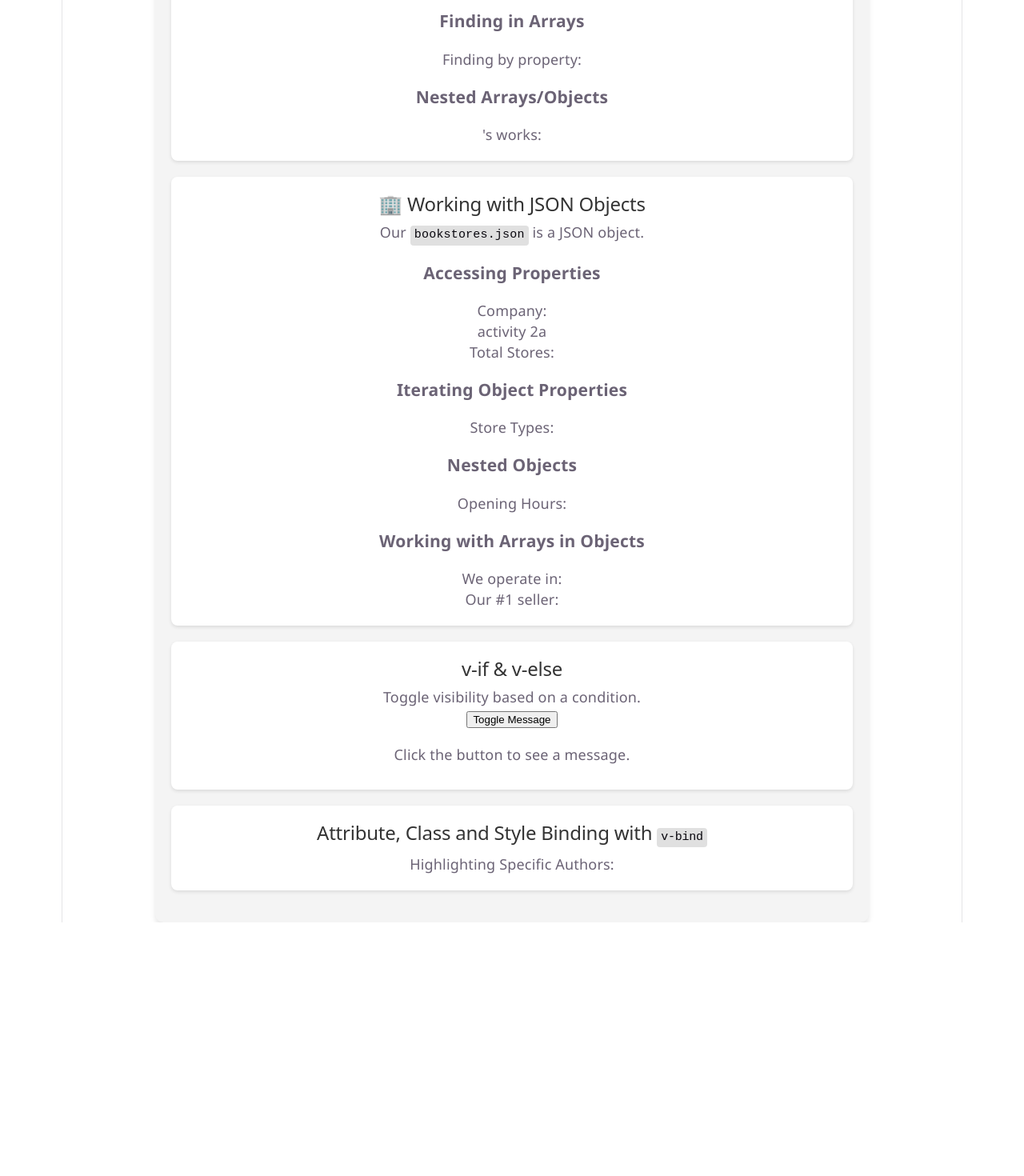
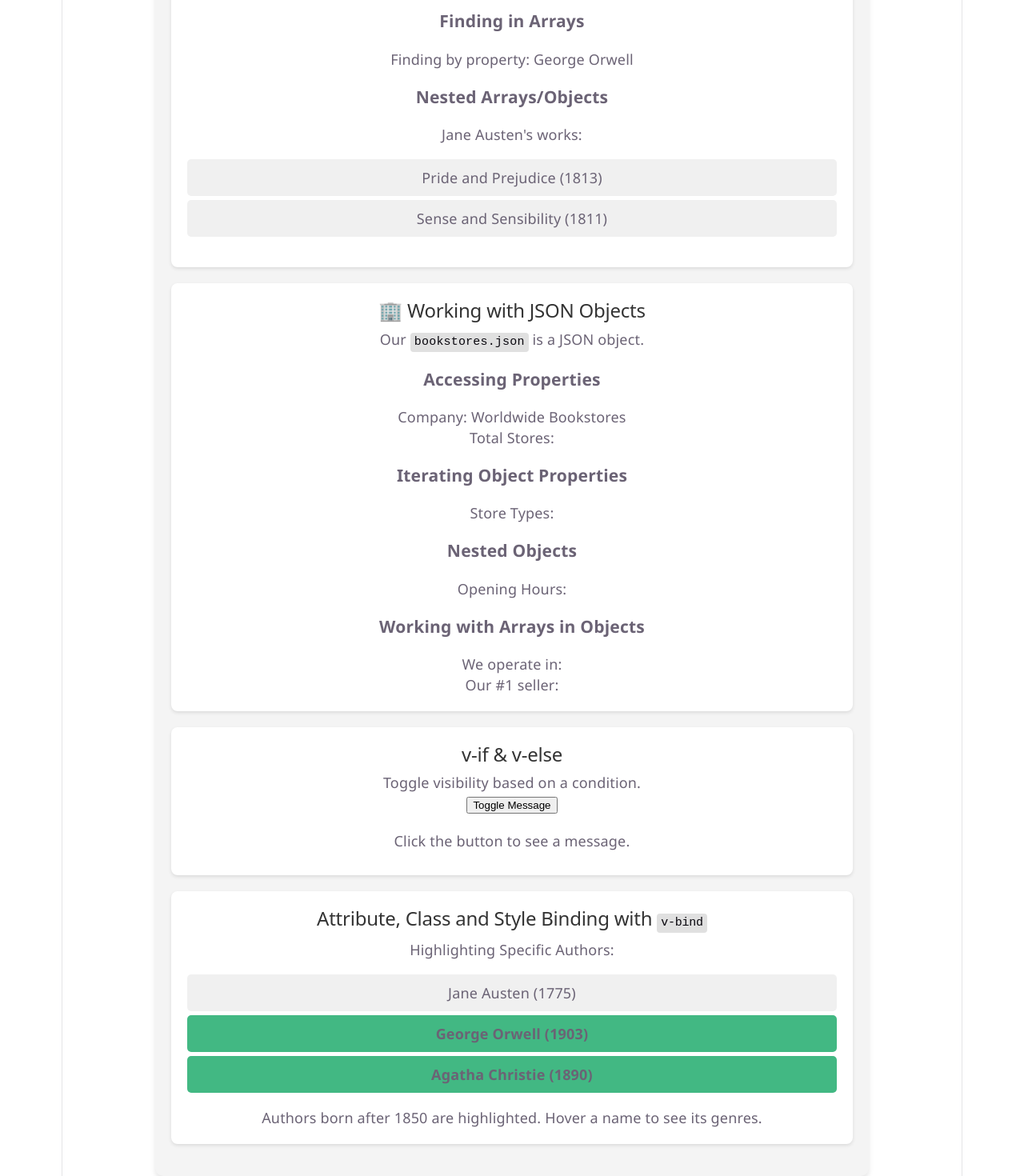
Before and after one commit to alan66603/tychen-library, a Vue app: page / in a window 1280 px wide. Shown: the part 1043-2513 px from the top of the page at 80% size. Before the commit the page ends 2196 px from the top, so only its background shows below. Built offline with nearby package versions, Linux system fonts and the light colour scheme.

Commit message:
implement activity 6

```diff
--- a/src/components/JSON.vue
+++ b/src/components/JSON.vue
@@ -42,7 +42,11 @@
       <h3>Nested Arrays/Objects</h3>
       <p>{{ austen?.name }}'s works:</p>
       <!-- [OPTIONAL - NON ASSESSED] Activity 1: Render a list of Austen's works. Hint: Use the v-for directive to iterate through the array of authors that you have filtered out. -->
-      <!-- TODO: CODE TO RENDER LIST OF AUSTEN'S WORKS HERE -->
+      <ul>
+        <li v-for="work in austen?.famousWorks" :key="work.title">
+          {{ work.title }} ({{ work.year }})
+        </li>
+      </ul>
     </section>
 
     <section class="lab-section">
@@ -53,8 +57,7 @@
       <p>
         Company:
         <!-- [OPTIONAL - NON ASSESSED] Activity 2a: Get the company name from the bookstores object. -->
-        <!-- TODO: CODE TO GET COMPANY NAME HERE -->
-         <p>activity 2a</p>
+        {{ bookstores.name }}
       </p>
 
       <p>
@@ -96,7 +99,18 @@
       <!-- [OPTIONAL - NON ASSESSED] Activity 6: Attribute, Class and Style Bindings -->
       <h2>Attribute, Class and Style Binding with <code>v-bind</code></h2>
       <p>Highlighting Specific Authors:</p>
-
+      <ul>
+        <li
+          v-for="author in authors"
+          :key="author.id"
+          :class="{ highlight: author.birthYear > 1850 }"
+          :style="{ fontWeight: author.birthYear > 1850 ? 'bold' : 'normal' }"
+          :title="`${author.name} writes ${author.genres.join(' & ')}`"
+        >
+          {{ author.name }} ({{ author.birthYear }})
+        </li>
+      </ul>
+      <p>Authors born after 1850 are highlighted. Hover a name to see its genres.</p>
     </section>
   </div>
 </template>
@@ -120,6 +134,15 @@ const modernAuthors = computed(() =>
 const allFamousWorks = computed(() =>
   // TODO: CODE TO GET ALL FAMOUS WORKS HERE
   authors.flatMap((author) => author.famousWorks.map((work) => work.title))
+);
+
+// Activity 2.3: Find a single author by property
+const orwell = computed(() =>
+  authors.find((author) => author.name === "George Orwell")
+);
+
+const austen = computed(() =>
+  authors.find((author) => author.name === "Jane Austen")
 );
 
 </script>
```
